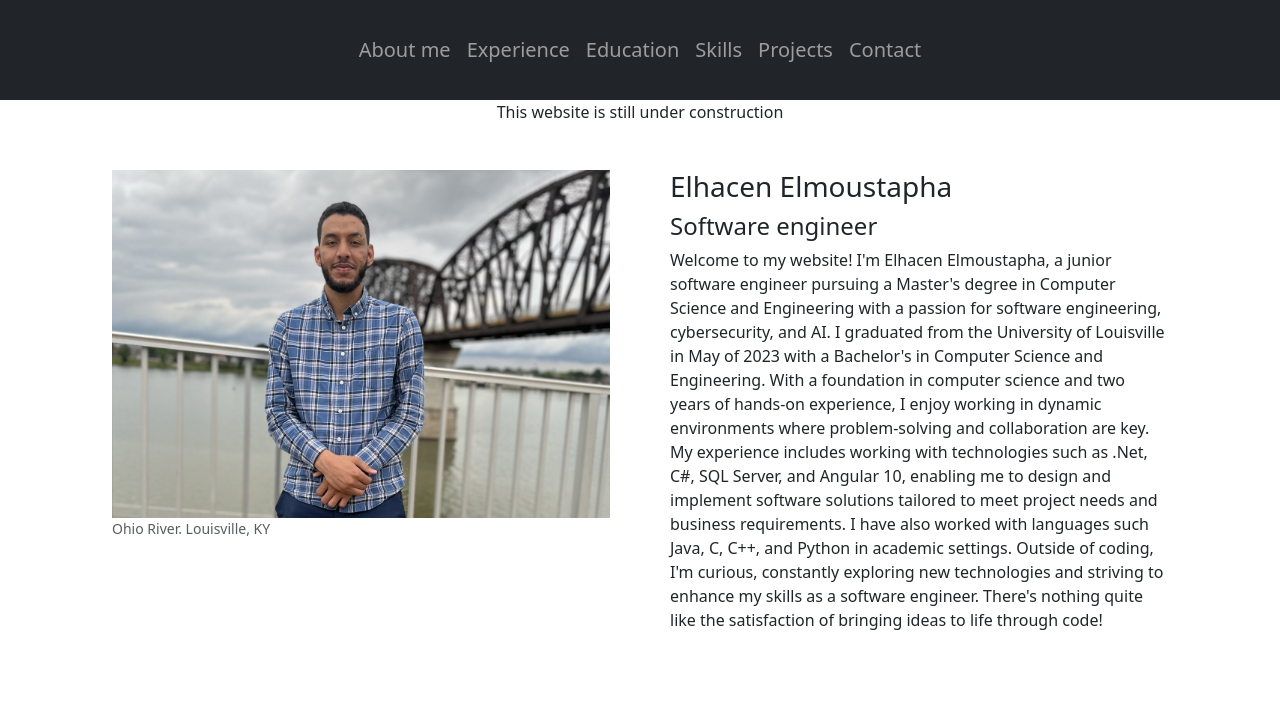
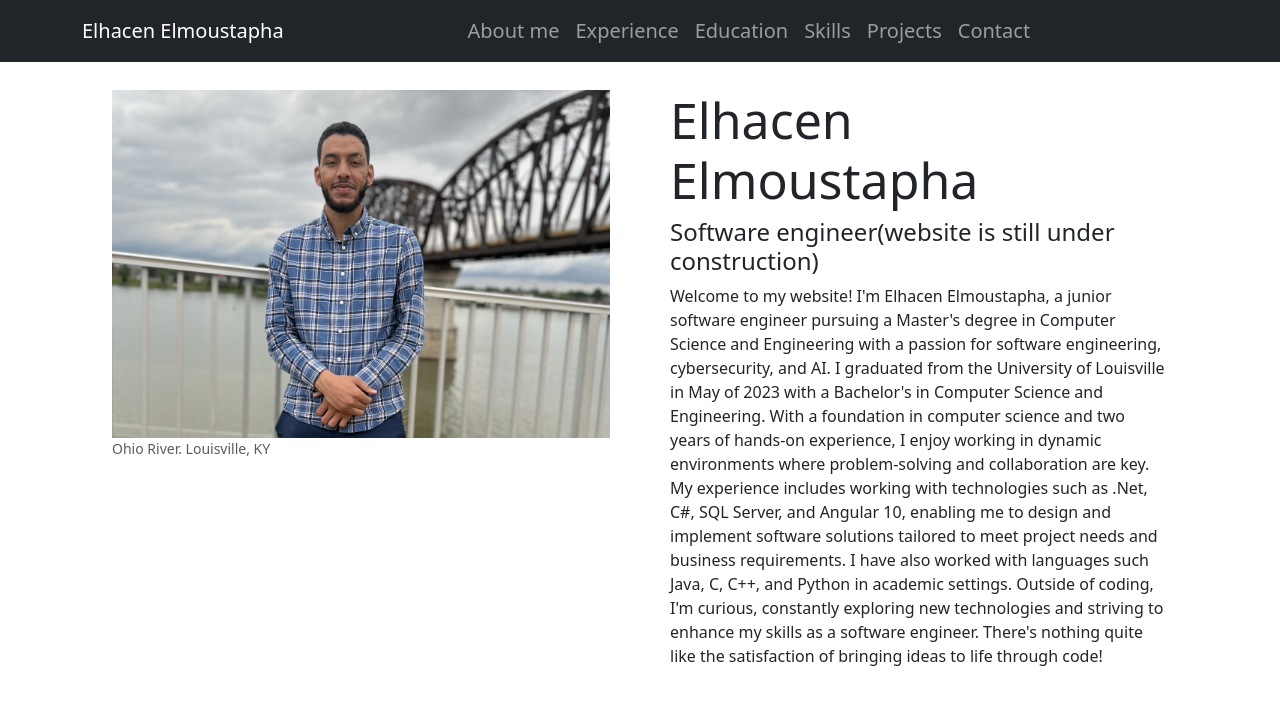
Before and after one commit to Elhacen18/PersonalProfile, a React (Create React App) app: page / in a window 1280 px wide. Shown: the top 704 px of the page. Built offline with nearby package versions, Linux system fonts and the light colour scheme.

Commit message:
fix nav bar

```diff
--- a/src/Components/AboutMe.css
+++ b/src/Components/AboutMe.css
@@ -9,13 +9,20 @@
     flex: 1;
     padding: 20px;
   }
+  h3 {
+    font-size: 50px;
+  }
+  /* Adjust styling as needed */
+  .Image {
+    /* background-color: #f0f0f0; */
+  }
 
-
+  .about {
+    /* background-color: #e0e0e0; */
+  }
 
   /* Ensure paragraphs don't stretch to full width */
-  .Image
-  {width: 95%;
-  }
+  .Image,
   .about {
     width: 100%;
   }
--- a/src/Components/AboutMe.js
+++ b/src/Components/AboutMe.js
@@ -19,7 +19,7 @@ class AboutMe extends Component {
           <div class="about">
           <h3>Elhacen Elmoustapha</h3>
             <p>
-              <h4>Software engineer</h4>
+              <h4>Software engineer(website is still under construction)</h4>
               Welcome to my website! I'm Elhacen Elmoustapha, a junior
               software engineer pursuing a Master's degree in Computer Science
               and Engineering with a passion for software engineering,
--- a/src/Components/NavMenu.css
+++ b/src/Components/NavMenu.css
@@ -1,9 +1,9 @@
-.navbar {
-    height: 100px;
-  }
+
+.MyNavBar{
+  margin-top: 60px;
+
+}
  .nav-link{
     font-size: 20px ;
+
   }
-  .H1{
-    text-align: center;
-  }
--- a/src/Components/NavMenu.js
+++ b/src/Components/NavMenu.js
@@ -5,16 +5,21 @@ import Navbar from 'react-bootstrap/Navbar';
 import { Link } from 'react-router-dom'; // Import Link from react-router-dom
 import 'bootstrap/dist/css/bootstrap.css';
 import  './NavMenu.css';
+import NavbarCollapse from 'react-bootstrap/esm/NavbarCollapse';
 
 
 class NavMenu extends Component {
   render() {
     return (
     <>
-        <Navbar bg="dark"  data-bs-theme="dark">
-        <Container className="justify-content-center">
+    <div className='MyNavBar'>
+        <Navbar className="justify-content-center" collapseOnSelect fixed='top' expand='sm' bg="dark"  data-bs-theme="dark">
+        <Container >
+          <Navbar.Toggle aria-controls='responsive-navbar-nav'/>
+         <NavbarCollapse id='responsive-navbar-nav'>
+         <Navbar.Brand href="#home">Elhacen Elmoustapha</Navbar.Brand>
 
-          <Nav >
+          <Nav className="m-auto">
             <Link to="/AboutMe" className="nav-link" activeClassName="active">About me</Link>
             <Link to="/Experience" className="nav-link">Experience</Link>
             <Link to="/Education" className="nav-link">Education</Link>
@@ -22,10 +27,10 @@ class NavMenu extends Component {
             <Link to="/Projects" className="nav-link">Projects</Link>
             <Link to="/Contact" className="nav-link">Contact</Link>
           </Nav>
-
+          </NavbarCollapse>
         </Container>
       </Navbar>
-      <p className='H1'>This website is still under construction</p>
+      </div>
       </>
     );
   }
```
